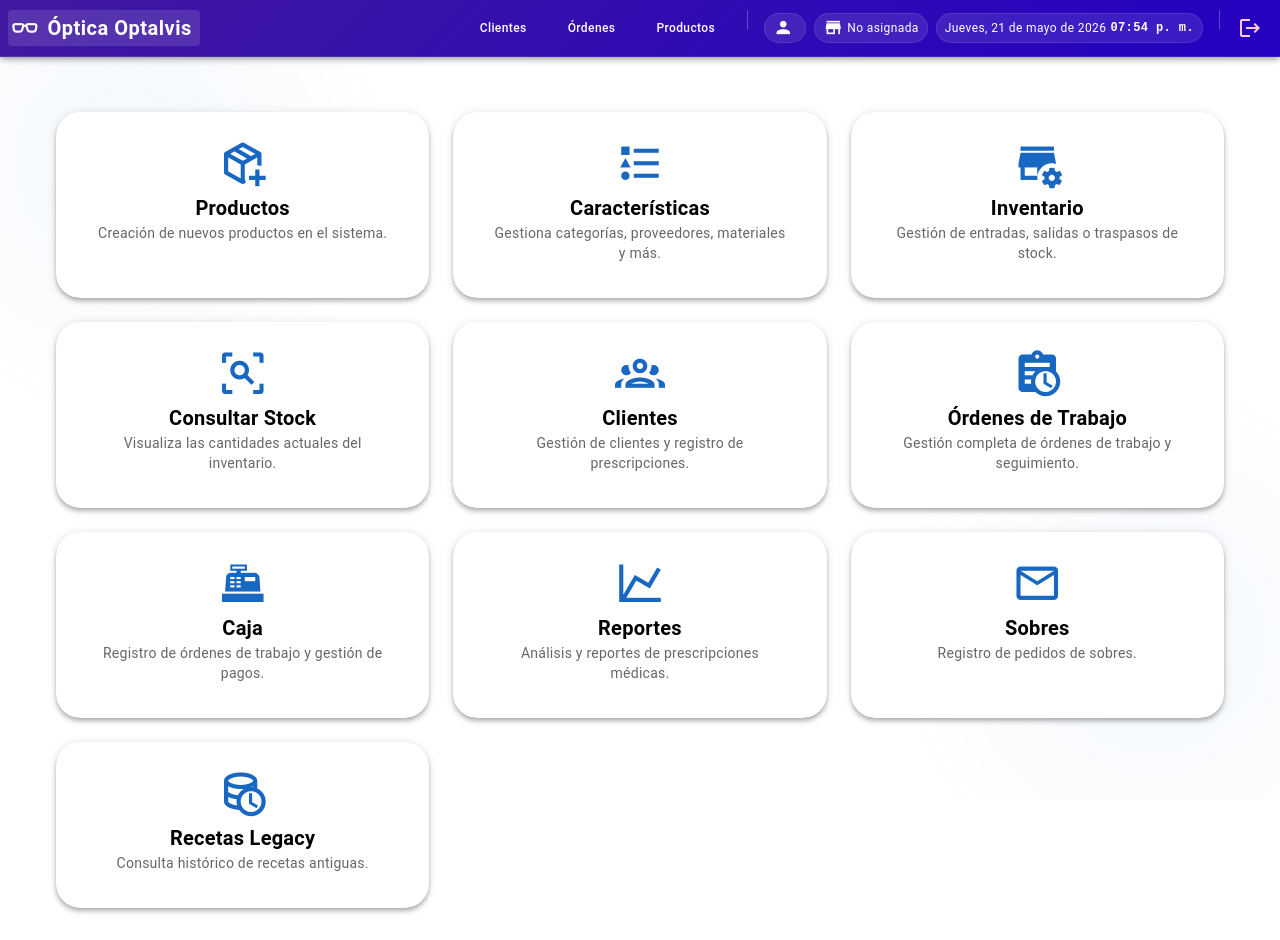
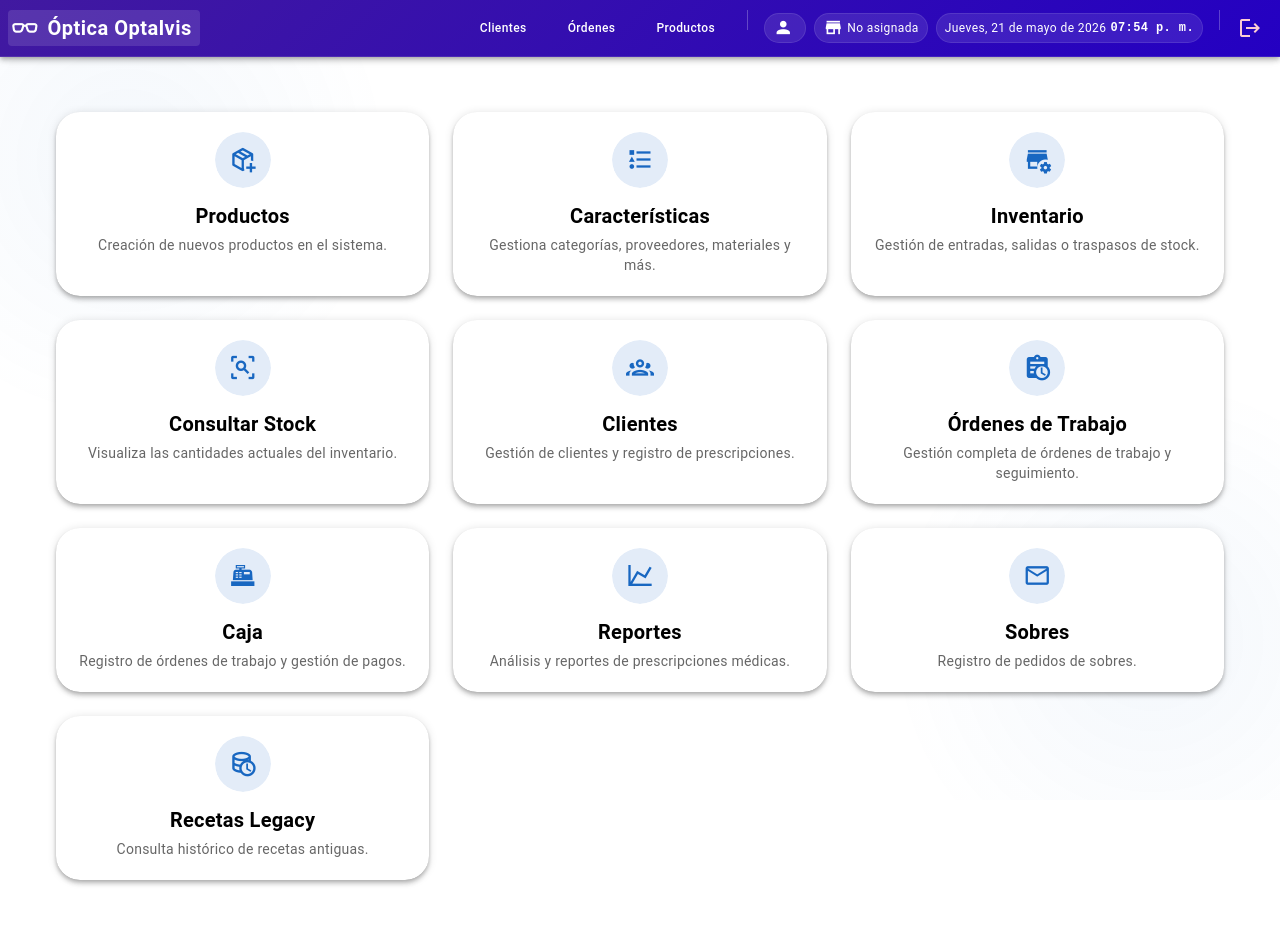
Before and after one commit to Samydex156/sistema-optica, a Vue app: page /panel in a window 1280 px wide. After the commit the page ends 912 px from the top, so only its background shows below. Built offline with nearby package versions, Linux system fonts and the light colour scheme; no server answers; sample sign-in values are in the browser's storage.

Commit message:
feat: implement dashboard layout and customer, prescription, and legacy record management modules

```diff
--- a/src/components/PanelPrincipal.vue
+++ b/src/components/PanelPrincipal.vue
@@ -2,187 +2,192 @@
   <v-container>
     <v-row>
       <!-- Módulo: Productos -->
-      <v-col cols="6" sm="6" md="4" lg="4">
+      <v-col cols="12" sm="6" md="4" lg="4">
         <v-card @click="navegarA('/productos/registrar')" hover
-          class="text-center fill-height d-flex flex-column pt-4 pb-2 px-2" elevation="4" rounded="xl"
+          class="text-left text-sm-center fill-height d-flex flex-row flex-sm-column pt-3 pb-3 px-3 pa-sm-5 align-center" elevation="4" rounded="xl"
           variant="elevated" color="white">
-          <v-card-item class="d-flex flex-column justify-center align-center">
-            <v-icon icon="mdi-package-variant-closed-plus" color="primary" size="50"></v-icon>
-
-            <v-card-title class="font-weight-bold mt-1">
+          <v-avatar color="primary" variant="tonal" size="56" class="mr-3 mr-sm-0 mb-0 mb-sm-3 flex-shrink-0">
+            <v-icon icon="mdi-package-variant-closed-plus" size="28"></v-icon>
+          </v-avatar>
+          <div class="d-flex flex-column flex-grow-1">
+            <h3 class="text-subtitle-1 font-weight-bold text-sm-h6">
               Productos
-            </v-card-title>
-
-            <v-card-text class="text-medium-emphasis">
+            </h3>
+            <p class="text-caption text-sm-body-2 text-medium-emphasis mt-0 mt-sm-1">
               Creación de nuevos productos en el sistema.
-            </v-card-text>
-          </v-card-item>
+            </p>
+          </div>
         </v-card>
       </v-col>
 
       <!-- Módulo: Características -->
-      <v-col cols="6" sm="6" md="4" lg="4">
+      <v-col cols="12" sm="6" md="4" lg="4">
         <v-card @click="navegarA('/productos/caracteristicas')" hover
-          class="text-center fill-height d-flex flex-column pt-4 pb-2 px-2" elevation="4" rounded="xl"
+          class="text-left text-sm-center fill-height d-flex flex-row flex-sm-column pt-3 pb-3 px-3 pa-sm-5 align-center" elevation="4" rounded="xl"
           variant="elevated" color="white">
-          <v-card-item class="d-flex flex-column justify-center align-center">
-            <v-icon icon="mdi-format-list-bulleted-type" color="primary" size="50"></v-icon>
-
-            <v-card-title class="font-weight-bold mt-1">
+          <v-avatar color="primary" variant="tonal" size="56" class="mr-3 mr-sm-0 mb-0 mb-sm-3 flex-shrink-0">
+            <v-icon icon="mdi-format-list-bulleted-type" size="28"></v-icon>
+          </v-avatar>
+          <div class="d-flex flex-column flex-grow-1">
+            <h3 class="text-subtitle-1 font-weight-bold text-sm-h6">
               Características
-            </v-card-title>
-
-            <v-card-text class="text-medium-emphasis">
+            </h3>
+            <p class="text-caption text-sm-body-2 text-medium-emphasis mt-0 mt-sm-1">
               Gestiona categorías, proveedores, materiales y más.
-            </v-card-text>
-          </v-card-item>
+            </p>
+          </div>
         </v-card>
       </v-col>
 
       <!-- Módulo: Inventario -->
-      <v-col cols="6" sm="6" md="4" lg="4">
-        <v-card @click="navegarA('/inventario')" hover class="text-center fill-height d-flex flex-column pt-4 pb-2 px-2"
-          elevation="4" rounded="xl" variant="elevated" color="white">
-          <v-card-item class="d-flex flex-column justify-center align-center">
-            <v-icon icon="mdi-store-cog" color="primary" size="50"></v-icon>
-
-            <v-card-title class="font-weight-bold mt-1">
+      <v-col cols="12" sm="6" md="4" lg="4">
+        <v-card @click="navegarA('/inventario')" hover
+          class="text-left text-sm-center fill-height d-flex flex-row flex-sm-column pt-3 pb-3 px-3 pa-sm-5 align-center" elevation="4" rounded="xl"
+          variant="elevated" color="white">
+          <v-avatar color="primary" variant="tonal" size="56" class="mr-3 mr-sm-0 mb-0 mb-sm-3 flex-shrink-0">
+            <v-icon icon="mdi-store-cog" size="28"></v-icon>
+          </v-avatar>
+          <div class="d-flex flex-column flex-grow-1">
+            <h3 class="text-subtitle-1 font-weight-bold text-sm-h6">
               Inventario
-            </v-card-title>
-
-            <v-card-text class="text-medium-emphasis">
+            </h3>
+            <p class="text-caption text-sm-body-2 text-medium-emphasis mt-0 mt-sm-1">
               Gestión de entradas, salidas o traspasos de stock.
-            </v-card-text>
-          </v-card-item>
+            </p>
+          </div>
         </v-card>
       </v-col>
 
       <!-- Módulo: Consultar Stock -->
-      <v-col cols="6" sm="6" md="4" lg="4">
-        <v-card @click="navegarA('/stock')" hover class="text-center fill-height d-flex flex-column pt-4 pb-2 px-2"
-          elevation="4" rounded="xl" variant="elevated" color="white">
-          <v-card-item class="d-flex flex-column justify-center align-center">
-            <v-icon icon="mdi-magnify-scan" color="primary" size="50"></v-icon>
-
-            <v-card-title class="font-weight-bold mt-1">
+      <v-col cols="12" sm="6" md="4" lg="4">
+        <v-card @click="navegarA('/stock')" hover
+          class="text-left text-sm-center fill-height d-flex flex-row flex-sm-column pt-3 pb-3 px-3 pa-sm-5 align-center" elevation="4" rounded="xl"
+          variant="elevated" color="white">
+          <v-avatar color="primary" variant="tonal" size="56" class="mr-3 mr-sm-0 mb-0 mb-sm-3 flex-shrink-0">
+            <v-icon icon="mdi-magnify-scan" size="28"></v-icon>
+          </v-avatar>
+          <div class="d-flex flex-column flex-grow-1">
+            <h3 class="text-subtitle-1 font-weight-bold text-sm-h6">
               Consultar Stock
-            </v-card-title>
-
-            <v-card-text class="text-medium-emphasis">
+            </h3>
+            <p class="text-caption text-sm-body-2 text-medium-emphasis mt-0 mt-sm-1">
               Visualiza las cantidades actuales del inventario.
-            </v-card-text>
-          </v-card-item>
+            </p>
+          </div>
         </v-card>
       </v-col>
 
       <!-- Módulo: Clientes -->
-      <v-col cols="6" sm="6" md="4" lg="4">
-        <v-card @click="navegarA('/clientes')" hover class="text-center fill-height d-flex flex-column pt-4 pb-2 px-2"
-          elevation="4" rounded="xl" variant="elevated" color="white">
-          <v-card-item class="d-flex flex-column justify-center align-center">
-            <v-icon icon="mdi-account-group-outline" color="primary" size="50"></v-icon>
-
-            <v-card-title class="font-weight-bold mt-1">
+      <v-col cols="12" sm="6" md="4" lg="4">
+        <v-card @click="navegarA('/clientes')" hover
+          class="text-left text-sm-center fill-height d-flex flex-row flex-sm-column pt-3 pb-3 px-3 pa-sm-5 align-center" elevation="4" rounded="xl"
+          variant="elevated" color="white">
+          <v-avatar color="primary" variant="tonal" size="56" class="mr-3 mr-sm-0 mb-0 mb-sm-3 flex-shrink-0">
+            <v-icon icon="mdi-account-group-outline" size="28"></v-icon>
+          </v-avatar>
+          <div class="d-flex flex-column flex-grow-1">
+            <h3 class="text-subtitle-1 font-weight-bold text-sm-h6">
               Clientes
-            </v-card-title>
-
-            <v-card-text class="text-medium-emphasis">
+            </h3>
+            <p class="text-caption text-sm-body-2 text-medium-emphasis mt-0 mt-sm-1">
               Gestión de clientes y registro de prescripciones.
-            </v-card-text>
-          </v-card-item>
+            </p>
+          </div>
         </v-card>
       </v-col>
 
       <!-- Módulo: Órdenes de Trabajo -->
-      <v-col cols="6" sm="6" md="4" lg="4">
-        <v-card @click="navegarA('/ordenes')" hover class="text-center fill-height d-flex flex-column pt-4 pb-2 px-2"
-          elevation="4" rounded="xl" variant="elevated" color="white">
-          <v-card-item class="d-flex flex-column justify-center align-center">
-            <v-icon icon="mdi-clipboard-text-clock" color="primary" size="50"></v-icon>
-
-            <v-card-title class="font-weight-bold mt-1">
+      <v-col cols="12" sm="6" md="4" lg="4">
+        <v-card @click="navegarA('/ordenes')" hover
+          class="text-left text-sm-center fill-height d-flex flex-row flex-sm-column pt-3 pb-3 px-3 pa-sm-5 align-center" elevation="4" rounded="xl"
+          variant="elevated" color="white">
+          <v-avatar color="primary" variant="tonal" size="56" class="mr-3 mr-sm-0 mb-0 mb-sm-3 flex-shrink-0">
+            <v-icon icon="mdi-clipboard-text-clock" size="28"></v-icon>
+          </v-avatar>
+          <div class="d-flex flex-column flex-grow-1">
+            <h3 class="text-subtitle-1 font-weight-bold text-sm-h6">
               Órdenes de Trabajo
-            </v-card-title>
-
-            <v-card-text class="text-medium-emphasis">
+            </h3>
+            <p class="text-caption text-sm-body-2 text-medium-emphasis mt-0 mt-sm-1">
               Gestión completa de órdenes de trabajo y seguimiento.
-            </v-card-text>
-          </v-card-item>
+            </p>
+          </div>
         </v-card>
       </v-col>
 
       <!-- Módulo: Caja -->
-      <v-col cols="6" sm="6" md="4" lg="4">
-        <v-card @click="navegarA('/ordenes')" hover class="text-center fill-height d-flex flex-column pt-4 pb-2 px-2"
-          elevation="4" rounded="xl" variant="elevated" color="white">
-          <v-card-item class="d-flex flex-column justify-center align-center">
-            <v-icon icon="mdi-cash-register" color="primary" size="50"></v-icon>
-
-            <v-card-title class="font-weight-bold mt-1">
+      <v-col cols="12" sm="6" md="4" lg="4">
+        <v-card @click="navegarA('/ordenes')" hover
+          class="text-left text-sm-center fill-height d-flex flex-row flex-sm-column pt-3 pb-3 px-3 pa-sm-5 align-center" elevation="4" rounded="xl"
+          variant="elevated" color="white">
+          <v-avatar color="primary" variant="tonal" size="56" class="mr-3 mr-sm-0 mb-0 mb-sm-3 flex-shrink-0">
+            <v-icon icon="mdi-cash-register" size="28"></v-icon>
+          </v-avatar>
+          <div class="d-flex flex-column flex-grow-1">
+            <h3 class="text-subtitle-1 font-weight-bold text-sm-h6">
               Caja
-            </v-card-title>
-
-            <v-card-text class="text-medium-emphasis">
+            </h3>
+            <p class="text-caption text-sm-body-2 text-medium-emphasis mt-0 mt-sm-1">
               Registro de órdenes de trabajo y gestión de pagos.
-            </v-card-text>
-          </v-card-item>
+            </p>
+          </div>
         </v-card>
       </v-col>
 
       <!-- Módulo: Reportes -->
-      <v-col cols="6" sm="6" md="4" lg="4">
+      <v-col cols="12" sm="6" md="4" lg="4">
         <v-card @click="navegarA('/reportes/prescripciones')" hover
-          class="text-center fill-height d-flex flex-column pt-4 pb-2 px-2" elevation="4" rounded="xl"
+          class="text-left text-sm-center fill-height d-flex flex-row flex-sm-column pt-3 pb-3 px-3 pa-sm-5 align-center" elevation="4" rounded="xl"
           variant="elevated" color="white">
-          <v-card-item class="d-flex flex-column justify-center align-center">
-            <v-icon icon="mdi-chart-line" color="primary" size="50"></v-icon>
-
-            <v-card-title class="font-weight-bold mt-1">
+          <v-avatar color="primary" variant="tonal" size="56" class="mr-3 mr-sm-0 mb-0 mb-sm-3 flex-shrink-0">
+            <v-icon icon="mdi-chart-line" size="28"></v-icon>
+          </v-avatar>
+          <div class="d-flex flex-column flex-grow-1">
+            <h3 class="text-subtitle-1 font-weight-bold text-sm-h6">
               Reportes
-            </v-card-title>
-
-            <v-card-text class="text-medium-emphasis">
+            </h3>
+            <p class="text-caption text-sm-body-2 text-medium-emphasis mt-0 mt-sm-1">
               Análisis y reportes de prescripciones médicas.
-            </v-card-text>
-          </v-card-item>
+            </p>
+          </div>
         </v-card>
       </v-col>
 
       <!-- Módulo: Sobres -->
-      <v-col cols="6" sm="6" md="4" lg="4">
+      <v-col cols="12" sm="6" md="4" lg="4">
         <v-card @click="navegarA('/sobres/registrar')" hover
-          class="text-center fill-height d-flex flex-column pt-4 pb-2 px-2" elevation="4" rounded="xl"
+          class="text-left text-sm-center fill-height d-flex flex-row flex-sm-column pt-3 pb-3 px-3 pa-sm-5 align-center" elevation="4" rounded="xl"
           variant="elevated" color="white">
-          <v-card-item class="d-flex flex-column justify-center align-center">
-            <v-icon icon="mdi-email-outline" color="primary" size="50"></v-icon>
-
-            <v-card-title class="font-weight-bold mt-1">
+          <v-avatar color="primary" variant="tonal" size="56" class="mr-3 mr-sm-0 mb-0 mb-sm-3 flex-shrink-0">
+            <v-icon icon="mdi-email-outline" size="28"></v-icon>
+          </v-avatar>
+          <div class="d-flex flex-column flex-grow-1">
+            <h3 class="text-subtitle-1 font-weight-bold text-sm-h6">
               Sobres
-            </v-card-title>
-
-            <v-card-text class="text-medium-emphasis">
+            </h3>
+            <p class="text-caption text-sm-body-2 text-medium-emphasis mt-0 mt-sm-1">
               Registro de pedidos de sobres.
-            </v-card-text>
-          </v-card-item>
+            </p>
+          </div>
         </v-card>
       </v-col>
 
       <!-- Módulo: Recetas Legacy -->
-      <v-col cols="6" sm="6" md="4" lg="4">
+      <v-col cols="12" sm="6" md="4" lg="4">
         <v-card @click="navegarA('/recetas-legacy')" hover
-          class="text-center fill-height d-flex flex-column pt-4 pb-2 px-2" elevation="4" rounded="xl"
+          class="text-left text-sm-center fill-height d-flex flex-row flex-sm-column pt-3 pb-3 px-3 pa-sm-5 align-center" elevation="4" rounded="xl"
           variant="elevated" color="white">
-          <v-card-item class="d-flex flex-column justify-center align-center">
-            <v-icon icon="mdi-database-clock-outline" color="primary" size="50"></v-icon>
-
-            <v-card-title class="font-weight-bold mt-1">
+          <v-avatar color="primary" variant="tonal" size="56" class="mr-3 mr-sm-0 mb-0 mb-sm-3 flex-shrink-0">
+            <v-icon icon="mdi-database-clock-outline" size="28"></v-icon>
+          </v-avatar>
+          <div class="d-flex flex-column flex-grow-1">
+            <h3 class="text-subtitle-1 font-weight-bold text-sm-h6">
               Recetas Legacy
-            </v-card-title>
-
-            <v-card-text class="text-medium-emphasis">
+            </h3>
+            <p class="text-caption text-sm-body-2 text-medium-emphasis mt-0 mt-sm-1">
               Consulta histórico de recetas antiguas.
-            </v-card-text>
-          </v-card-item>
+            </p>
+          </div>
         </v-card>
       </v-col>
     </v-row>
```
Also changed, not shown: src/components/RegistrarCliente.vue (+22 -3 lines), src/components/RegistrarPrescripcion.vue (+89 -34 lines), src/components/ReportePrescripciones.vue (+18 -7 lines), src/components/VisualizarRecetasLegacy.vue (+22 -4 lines), 1 other file (tests, documents, lock files or other folders).
